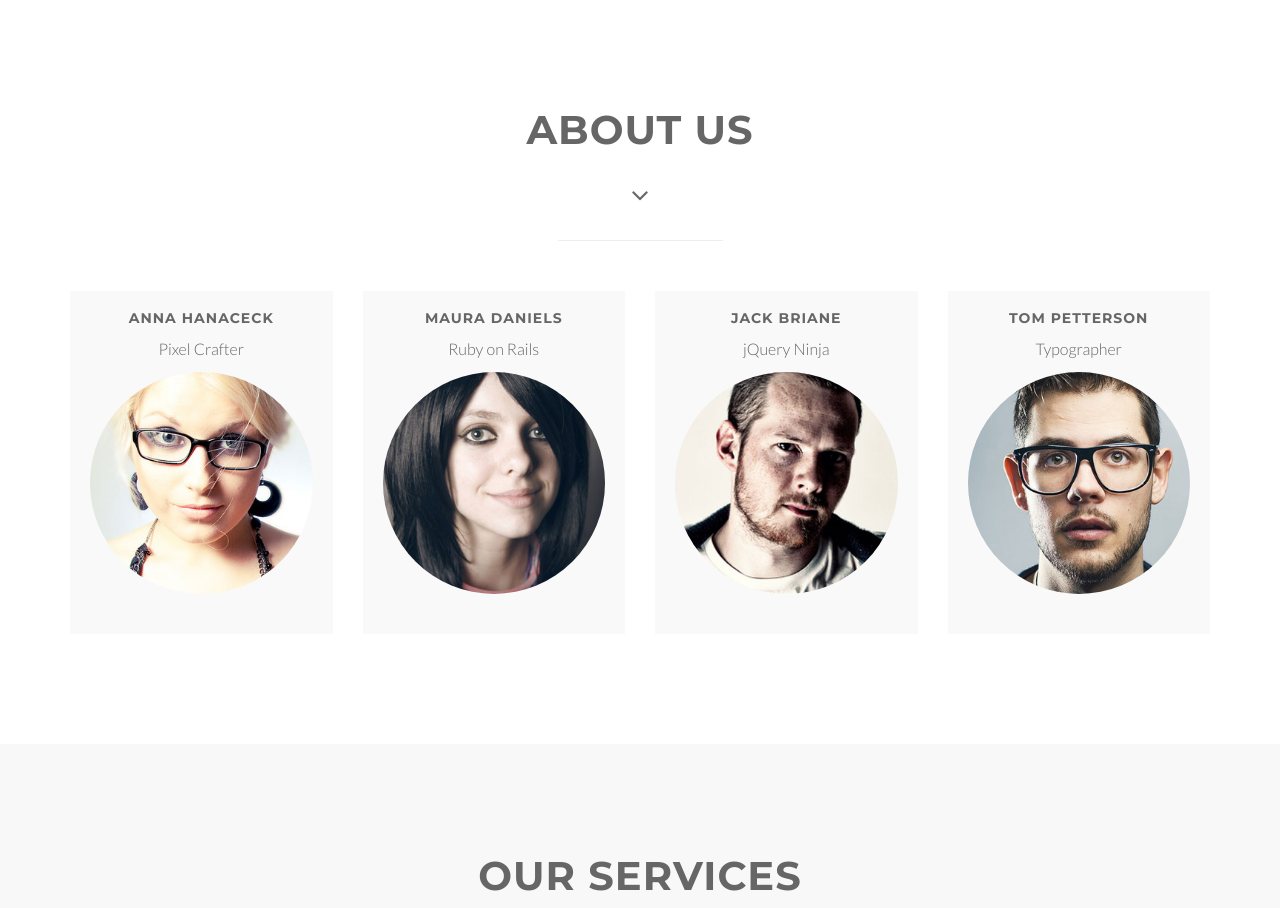
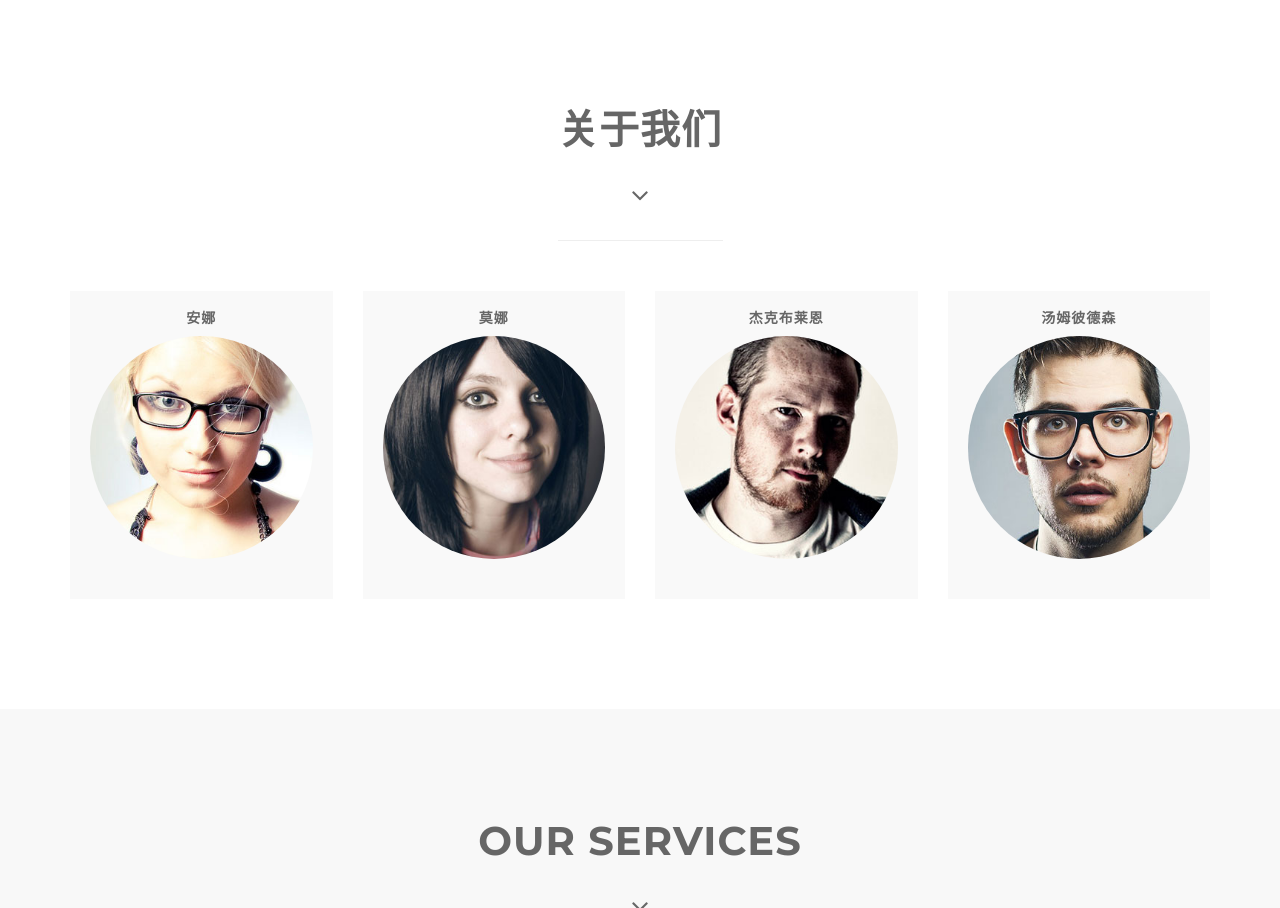
Before and after one commit to zyyytian/shanghai0722, a plain HTML site: page index.html in a window 1280 px wide. Shown: the part 802-1710 px from the top of the page. Drawn offline with Linux system fonts and the light colour scheme.

Commit message:
人名
翻译人名

```diff
--- a/index.html
+++ b/index.html
@@ -90,7 +90,7 @@
 				<div class="col-lg-8 col-lg-offset-2">
 					<div class="wow bounceInDown" data-wow-delay="0.4s">
 					<div class="section-heading">
-					<h2>About us</h2>
+					<h2>关于我们</h2>
 					<i class="fa fa-2x fa-angle-down"></i>
 
 					</div>
@@ -111,9 +111,8 @@
 				<div class="wow bounceInUp" data-wow-delay="0.2s">
                 <div class="team boxed-grey">
                     <div class="inner">
-						<h5>Anna Hanaceck</h5>
-                        <p class="subtitle">Pixel Crafter</p>
-                        <div class="avatar"><img src="img/team/1.jpg" alt="" class="img-responsive img-circle" /></div>
+						<h5>安娜</h5>
+                      <div class="avatar"><img src="img/team/1.jpg" alt="" class="img-responsive img-circle" /></div>
                     </div>
                 </div>
 				</div>
@@ -122,8 +121,7 @@
 				<div class="wow bounceInUp" data-wow-delay="0.5s">
                 <div class="team boxed-grey">
                     <div class="inner">
-						<h5>Maura Daniels</h5>
-                        <p class="subtitle">Ruby on Rails</p>
+						<h5>莫娜</h5>
                         <div class="avatar"><img src="img/team/2.jpg" alt="" class="img-responsive img-circle" /></div>
 
                     </div>
@@ -134,8 +132,7 @@
 				<div class="wow bounceInUp" data-wow-delay="0.8s">
                 <div class="team boxed-grey">
                     <div class="inner">
-						<h5>Jack Briane</h5>
-                        <p class="subtitle">jQuery Ninja</p>
+						<h5>杰克布莱恩</h5>
                         <div class="avatar"><img src="img/team/3.jpg" alt="" class="img-responsive img-circle" /></div>
 
                     </div>
@@ -146,9 +143,8 @@
 				<div class="wow bounceInUp" data-wow-delay="1s">
                 <div class="team boxed-grey">
                     <div class="inner">
-						<h5>Tom Petterson</h5>
-                        <p class="subtitle">Typographer</p>
-                        <div class="avatar"><img src="img/team/4.jpg" alt="" class="img-responsive img-circle" /></div>
+						<h5>汤姆彼德森</h5>
+                      <div class="avatar"><img src="img/team/4.jpg" alt="" class="img-responsive img-circle" /></div>
 
                     </div>
                 </div>
```
